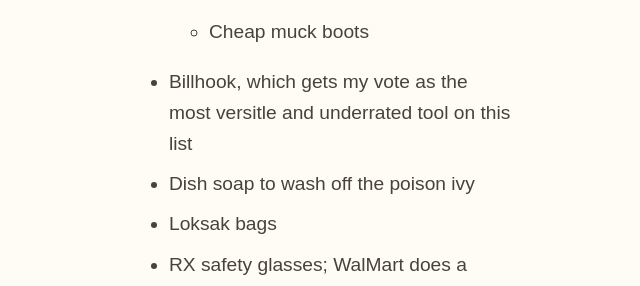
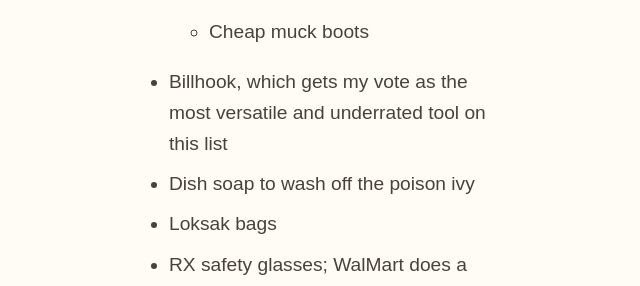
Before and after one commit to zachmccabe/zachmccabe.github.io, a Jekyll site: the page built from now.md, in a window 1280 px wide and 900 px high, scrolled down 5585 px. Shown: the part 189-475 px from the top of the window, without its empty margins (319-959 px from the left). Built offline with Jekyll 4.4.1, drawn with Linux system fonts in a browser that asks for light colours; some of the changed lines change nothing that is shown.

Commit message:
Update now.md

```diff
--- a/now.md
+++ b/now.md
@@ -36,13 +36,13 @@
 
 
 
-+ [Changes](https://www.zachmccabe.com/tools.html#changes)
-+ [Longevity](https://www.zachmccabe.com/tools.html#longevity)
-+ [Organization](https://www.zachmccabe.com/tools.html#organization)
-+ [Office stuff](https://www.zachmccabe.com/tools.html#office-stuff)
-+ [Phone](https://www.zachmccabe.com/tools.html#phone)
-+ [Photo](https://www.zachmccabe.com/tools.html#photo)
-+ [Field and ranch](https://www.zachmccabe.com/tools.html#field-and-ranch)
++ [Changes](https://www.zachmccabe.com/now.html#changes)
++ [Longevity](https://www.zachmccabe.com/now.html#longevity)
++ [Organization](https://www.zachmccabe.com/now.html#organization)
++ [Office stuff](https://www.zachmccabe.com/now.html#office-stuff)
++ [Phone](https://www.zachmccabe.com/now.html#phone)
++ [Photo](https://www.zachmccabe.com/now.html#photo)
++ [Field and ranch](https://www.zachmccabe.com/now.html#field-and-ranch)
 
 
 
@@ -134,7 +134,7 @@
   + Belleville Mini-Mil, after reading [this](https://chasingyourmind.blogspot.com/2014/11/minimal-boots-and-belleville-mini-mil.html)
   + USMC hot weather issue via EBay; I've been happy with the Bates and Altama iterations
   + Cheap muck boots
-+ Billhook, which gets my vote as the most versitle and underrated tool on this list
++ Billhook, which gets my vote as the most versatile and underrated tool on this list
 + Dish soap to wash off the poison ivy
 + Loksak bags
 + RX safety glasses; WalMart does a great job with these
```
